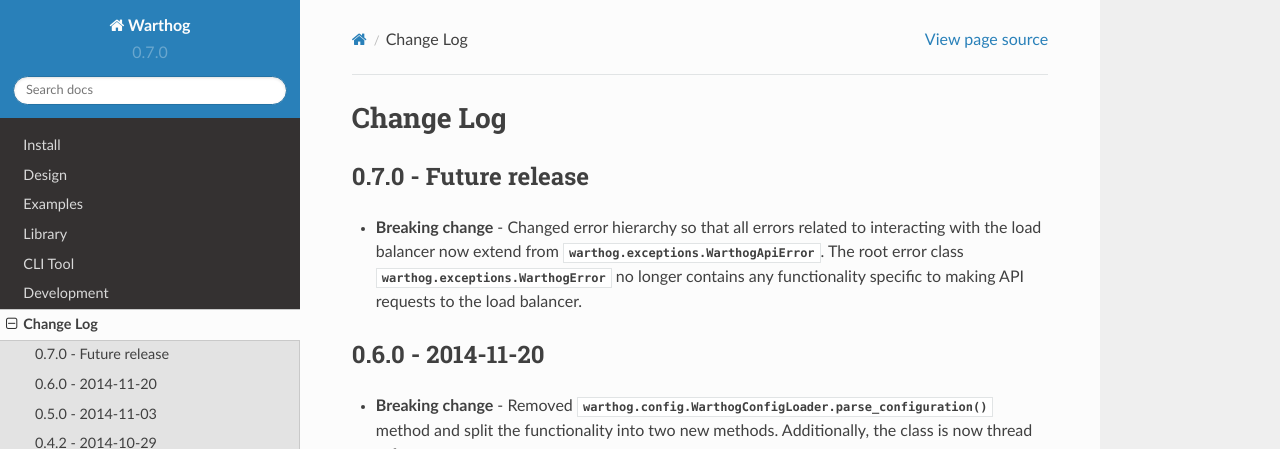
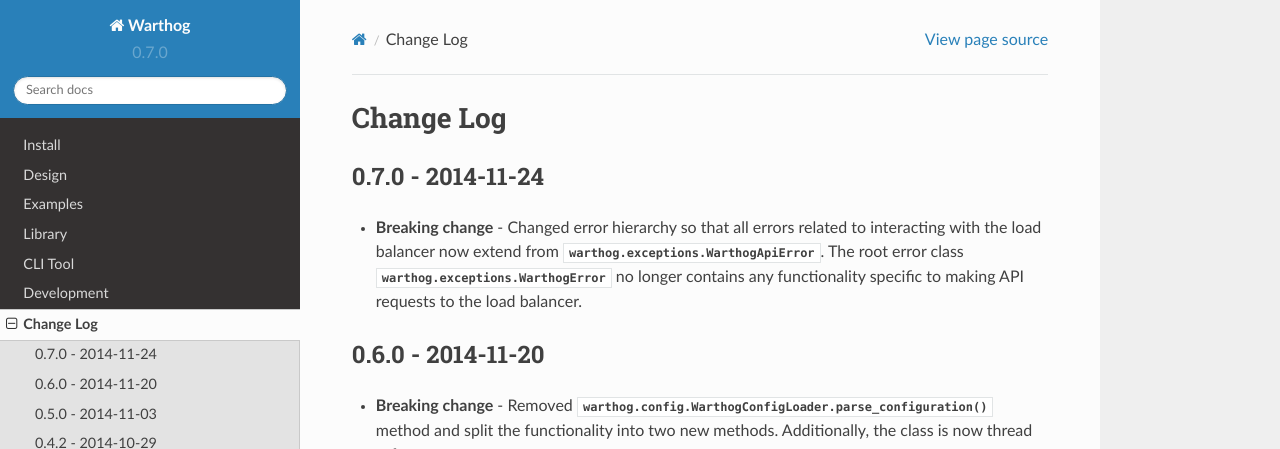
Before and after one commit to smarter-travel-media/warthog, a Sphinx documentation site: the page built from doc/source/changes.rst, in a window 1280 px wide and 900 px high. Shown: the top 449 px of the window. Built offline with Sphinx 7.4.7 and the Read the Docs theme 2.0.0, drawn with Linux system fonts in a browser that asks for light colours.

Commit message:
Release date for 0.7.0 release

```diff
--- a/doc/source/changes.rst
+++ b/doc/source/changes.rst
@@ -1,8 +1,8 @@
 Change Log
 ==========
 
-0.7.0 - Future release
-----------------------
+0.7.0 - 2014-11-24
+------------------
 * **Breaking change** - Changed error hierarchy so that all errors related to interacting
   with the load balancer now extend from :class:`warthog.exceptions.WarthogApiError`. The
   root error class :class:`warthog.exceptions.WarthogError` no longer contains any
```
